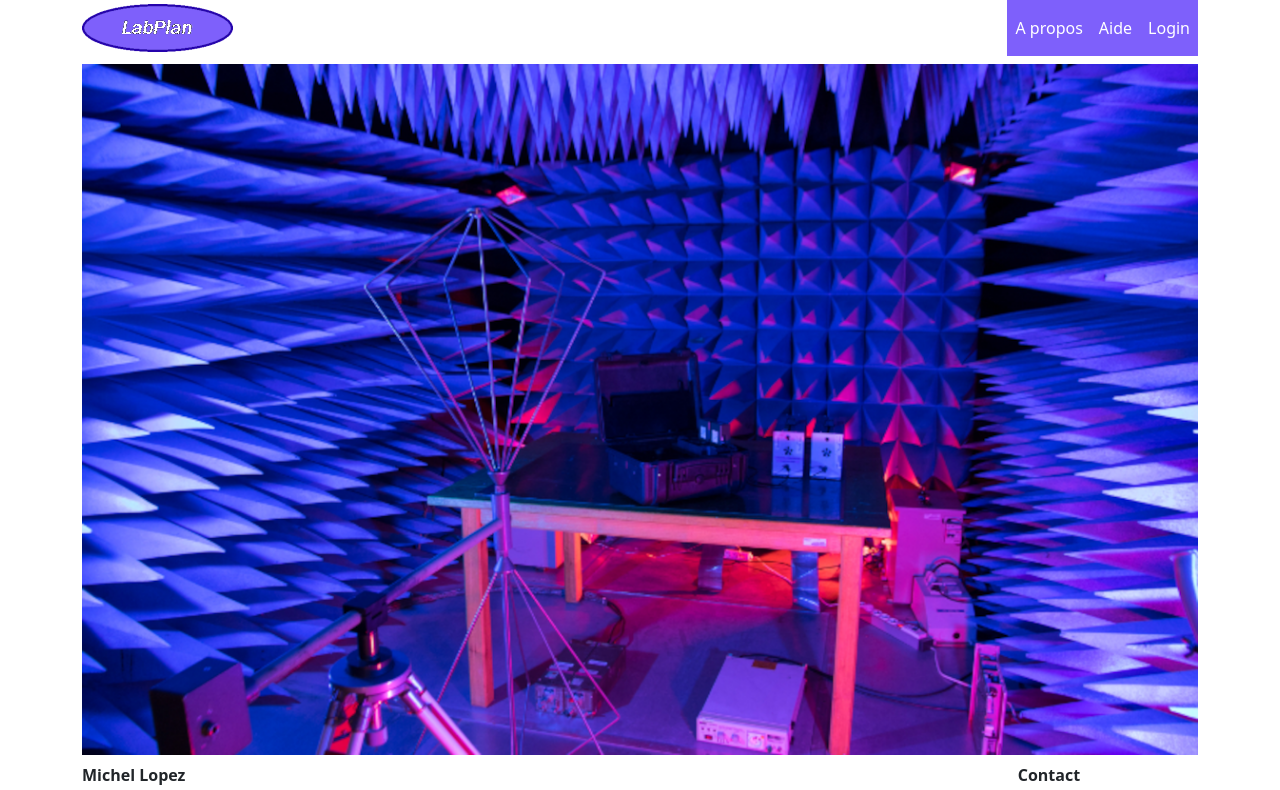
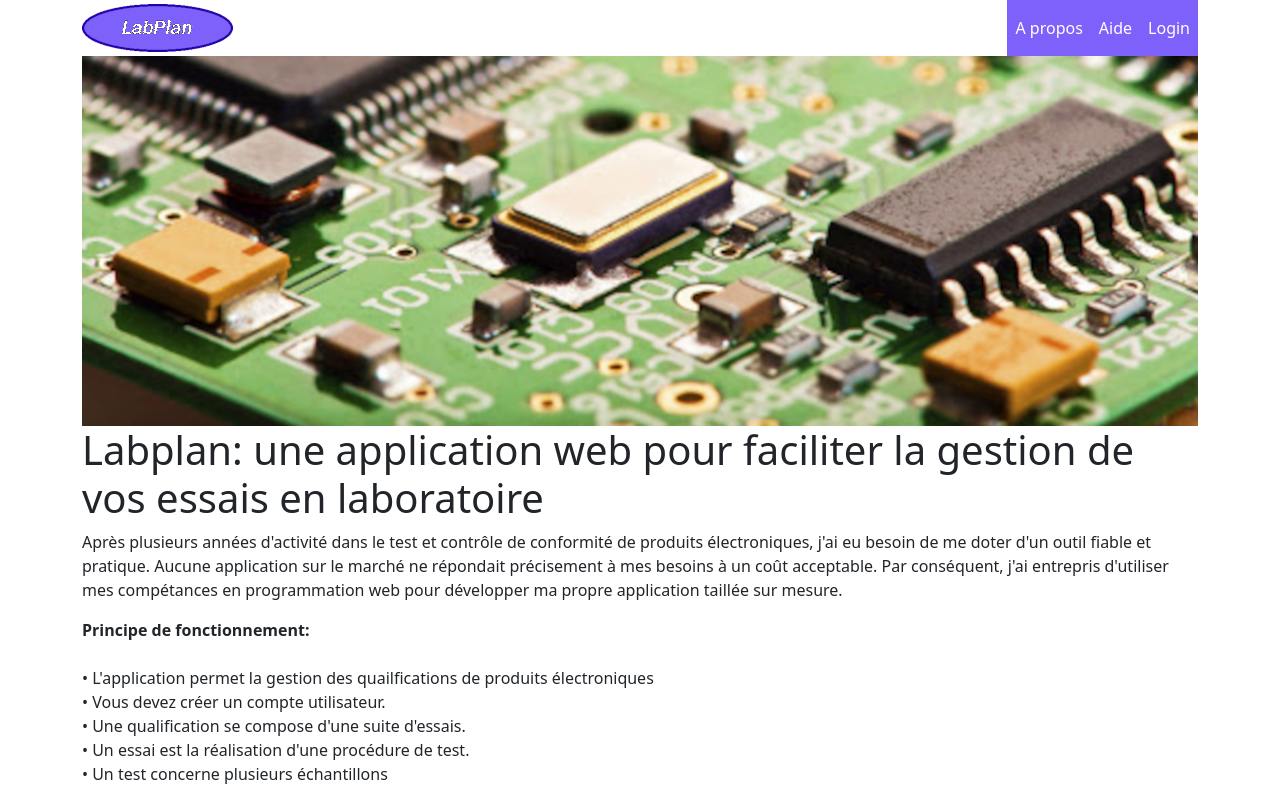
Before and after one commit to Senpothia/lab-site, an Angular app: page /presentation in a window 1280 px wide. Shown: the top 790 px of the page. Built offline with nearby package versions, Linux system fonts and the light colour scheme.

Commit message:
implémentation du routage

```diff
--- a/src/app/app.component.html
+++ b/src/app/app.component.html
@@ -1,5 +1,5 @@
 <div class="container">
   <app-header></app-header>
-  <app-accueil></app-accueil>
+  <router-outlet></router-outlet>
   <app-footer></app-footer>
 </div>
--- a/src/app/app.module.ts
+++ b/src/app/app.module.ts
@@ -1,5 +1,6 @@
 import { NgModule } from '@angular/core';
 import { BrowserModule } from '@angular/platform-browser';
+import { AppRoutingModule } from './app-routing.module';
 
 import { AppComponent } from './app.component';
 import { PlateformeModule } from './plateforme/plateforme.module';
@@ -13,6 +14,7 @@ import { SharedModule } from './shared/shared.module';
   ],
   imports: [
     BrowserModule,
+    AppRoutingModule,
     SharedModule,
     PlateformeModule,
   ],
--- a/src/app/plateforme/pages/about/about.component.html
+++ b/src/app/plateforme/pages/about/about.component.html
@@ -1,6 +1,6 @@
 <div class="row">
     <div class="col">
-        <img class="img-fluid" src="/images/bandeau6.png" />
+        <img class="img-fluid" src="assets/bandeau6.png" />
     </div>
 </div>
 
--- a/src/app/plateforme/pages/aide/aide.component.html
+++ b/src/app/plateforme/pages/aide/aide.component.html
@@ -1,6 +1,6 @@
 <div class="row">
     <div class="col">
-        <img class="img-fluid" src="/images/bandeau6.png" />
+        <img class="img-fluid" src="assets/bandeau6.png" />
     </div>
 </div>
 
--- a/src/app/plateforme/pages/login/login.component.html
+++ b/src/app/plateforme/pages/login/login.component.html
@@ -1,6 +1,6 @@
 <div class="row">
     <div class="col">
-        <img class="img-fluid" src="/images/bandeau1.png"  />
+        <img class="img-fluid" src="assets/bandeau1.png"  />
     </div>
 </div>
 
@@ -16,7 +16,7 @@
         <form class="formulaire"
              method="post">
             <div>
-                <h3> style="color: red;" Erreur! Vérifiez vous
+                <h3 style="color: red;"> Erreur! Vérifiez vous
                     identifiants de connexion</h3>
 
             </div>
--- a/src/app/shared/header/header.component.html
+++ b/src/app/shared/header/header.component.html
@@ -7,7 +7,7 @@
         <div class="col">
             <div class="d-flex justify-content-start ">
 
-                <a href="/labplan/"> <img src="assets/logo24.png" alt="" /></a>
+                 <img src="assets/logo24.png" alt=""  routerLink=""/>
 
             </div>
 
@@ -22,10 +22,9 @@
                 <nav class="navbar navbar-expand-sm" style="background-color: #7e60fb;">
 
                     <ul class="navbar-nav">
-                        <li class="nav-item"><a class="nav-link text-white" href="/labplan/presentation"> A propos </a>
-                        </li>
-                        <li class="nav-item"><a class="nav-link text-white" href="/labplan/aide"> Aide </a></li>
-                        <li class="nav-item"><a class="nav-link text-white" href="/labplan/connexion">Login</a></li>
+                        <li routerLink="presentation" class="nav-link text-white" > A propos </li>
+                        <li routerLink="aide" class="nav-item" class="nav-link text-white" > Aide </li>
+                        <li routerLink="connexion" class="nav-item" class="nav-link text-white" >Login</li>
                     </ul>
                 </nav>
 
--- a/src/app/shared/shared.module.ts
+++ b/src/app/shared/shared.module.ts
@@ -3,6 +3,7 @@ import { CommonModule } from '@angular/common';
 import { FooterComponent } from './footer/footer.component';
 import { HeaderComponent } from './header/header.component';
 import { SidebarComponent } from './sidebar/sidebar.component';
+import { RouterModule } from '@angular/router';
 
 
 
@@ -20,6 +21,7 @@ import { SidebarComponent } from './sidebar/sidebar.component';
   ],
 
   imports: [
+    RouterModule,
     CommonModule
   ]
 })
```
Also changed, not shown: src/app/app-routing.module.ts (+46 -3 lines).
